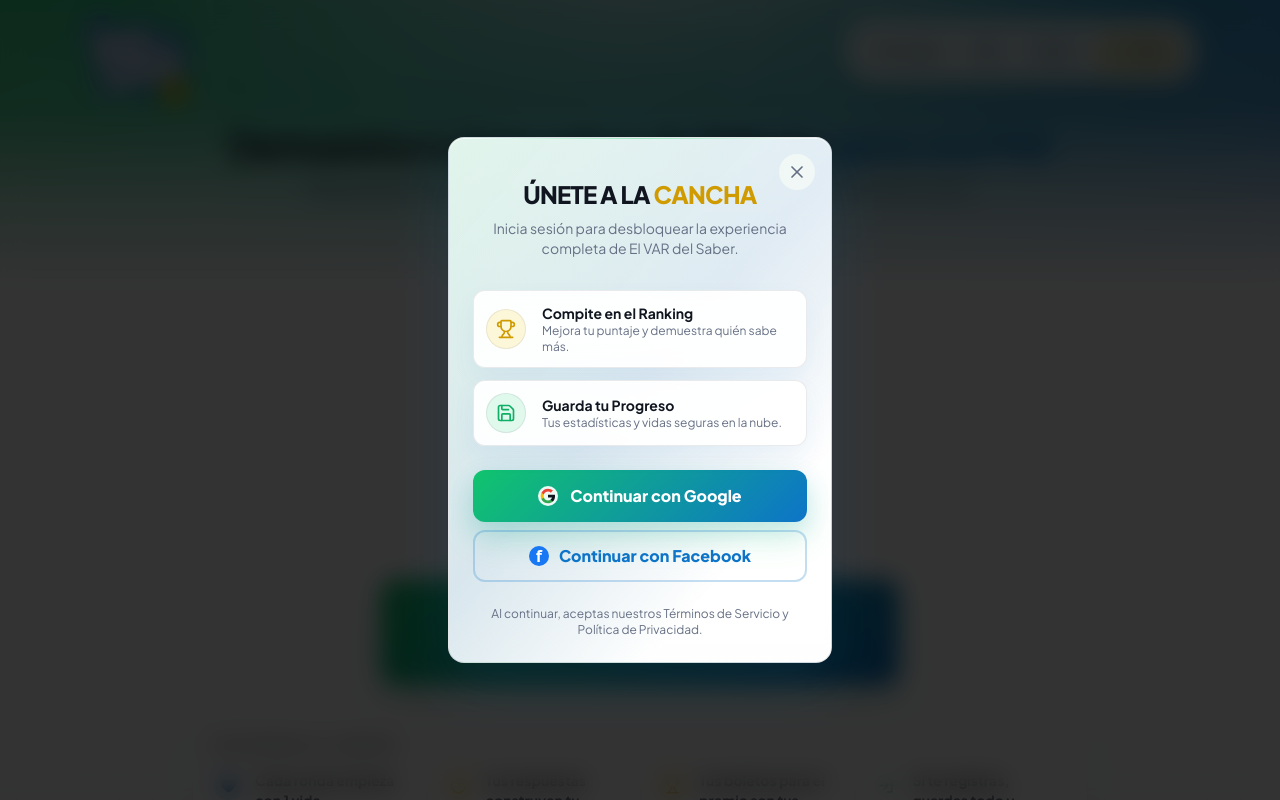
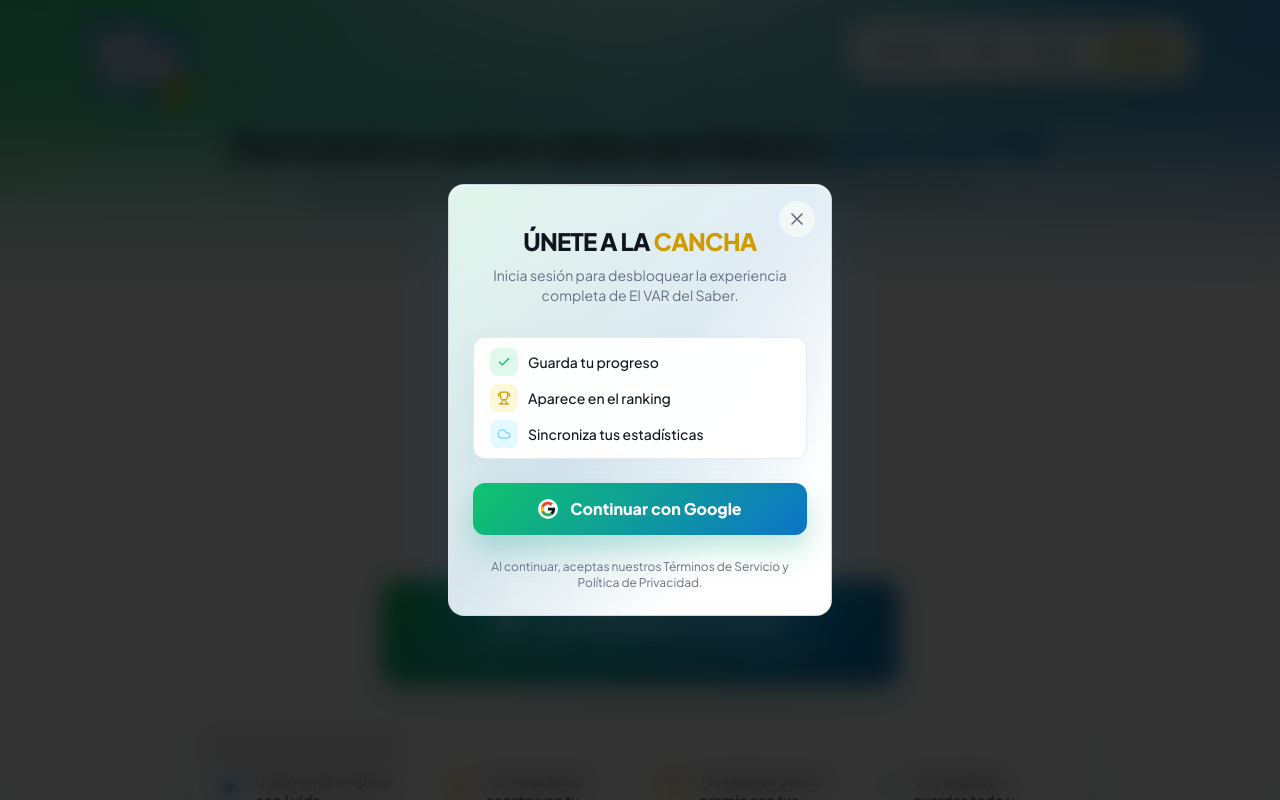
Before and after one commit to ppetitv/El-Var-del-Saber-, a React (Vite) app: page / in a window 1280 px wide. Both pictures are taken after a click on the button "Entrar". Shown: the top 800 px of the page. Built offline with nearby package versions, Linux system fonts and the light colour scheme.

Commit message:
feat: update LoginModal component with new icons and improved layout for benefits section

```diff
--- a/src/components/LoginModal.tsx
+++ b/src/components/LoginModal.tsx
@@ -1,6 +1,6 @@
 import React from 'react';
 import { motion, AnimatePresence } from 'motion/react';
-import { X, Trophy, Save, MonitorPlay } from 'lucide-react';
+import { X, Trophy, Cloud, Check } from 'lucide-react';
 import PrizeProduct from './PrizeProduct';
 import { ACTIVE_PRIZE, getEarnedGoldenCoupons } from '../data/gameConfig';
 
@@ -74,27 +74,25 @@
           )}
 
           {/* Benefits */}
-          <div className="space-y-2 md:space-y-3 mb-4 md:mb-6">
-            <div className="info-card premium-soft-panel flex items-center p-3 rounded-xl">
-              <div className="auth-benefit-icon auth-benefit-icon-gold w-10 h-10 bg-rpp-yellow/10 rounded-lg flex items-center justify-center mr-4 shrink-0">
-                <Trophy className="text-rpp-yellow" size={20} />
+          <div className="premium-soft-panel rounded-xl px-4 py-2.5 mb-4 md:mb-6">
+            <div className="space-y-2">
+              <div className="flex items-center gap-2.5 text-sm font-medium text-gray-900">
+                <span className="flex h-7 w-7 shrink-0 items-center justify-center rounded-lg bg-neon-green/10">
+                  <Check className="text-neon-green" size={14} />
+                </span>
+                <span>Guarda tu progreso</span>
               </div>
-              <div>
-                <p className="font-bold text-sm">{isPostMatch ? 'Compite con tu resultado de hoy' : 'Compite en el Ranking'}</p>
-                <p className="text-xs text-gray-400">
-                  {isPostMatch ? 'Tu partida queda guardada y puedes entrar al ranking semanal.' : 'Mejora tu puntaje y demuestra quién sabe más.'}
-                </p>
+              <div className="flex items-center gap-2.5 text-sm font-medium text-gray-900">
+                <span className="flex h-7 w-7 shrink-0 items-center justify-center rounded-lg bg-rpp-yellow/10">
+                  <Trophy className="text-rpp-yellow" size={14} />
+                </span>
+                <span>Aparece en el ranking</span>
               </div>
-            </div>
-            <div className="info-card premium-soft-panel flex items-center p-3 rounded-xl">
-              <div className="auth-benefit-icon auth-benefit-icon-green w-10 h-10 bg-neon-green/10 rounded-lg flex items-center justify-center mr-4 shrink-0">
-                <Save className="text-neon-green" size={20} />
-              </div>
-              <div>
-                <p className="font-bold text-sm">{isPostMatch ? 'Activa tus premios' : 'Guarda tu Progreso'}</p>
-                <p className="text-xs text-gray-400">
-                  {isPostMatch ? 'Tus boletos para el premio quedan asociados a tu cuenta para entrar al sorteo semanal.' : 'Tus estadísticas y vidas seguras en la nube.'}
-                </p>
+              <div className="flex items-center gap-2.5 text-sm font-medium text-gray-900">
+                <span className="flex h-7 w-7 shrink-0 items-center justify-center rounded-lg bg-sky-400/10">
+                  <Cloud className="text-sky-300" size={14} />
+                </span>
+                <span>Sincroniza tus estadísticas</span>
               </div>
             </div>
           </div>
@@ -112,13 +110,6 @@
                 <path fill="#EA4335" d="M12 5.38c1.62 0 3.06.56 4.21 1.64l3.15-3.15C17.45 2.09 14.97 1 12 1 7.7 1 3.99 3.47 2.18 7.07l3.66 2.84c.87-2.6 3.3-4.53 6.16-4.53z" />
               </svg>
               <span>Continuar con Google</span>
-            </button>
-            <button
-              onClick={onLogin}
-              className="auth-secondary-button premium-button-secondary w-full font-black py-3.5 rounded-xl flex items-center justify-center transition-colors border-2 border-blue-500/30"
-            >
-              <span className="auth-facebook-icon">f</span>
-              <span>Continuar con Facebook</span>
             </button>
           </div>
 
```
Also changed, not shown: 2 other files (tests, documents, lock files or other folders).
